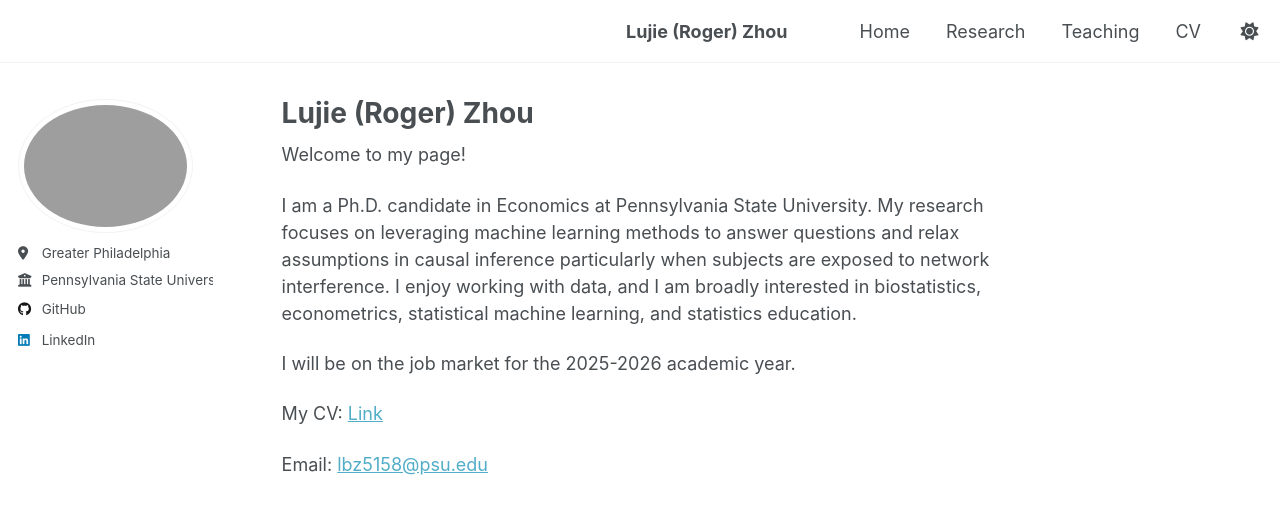
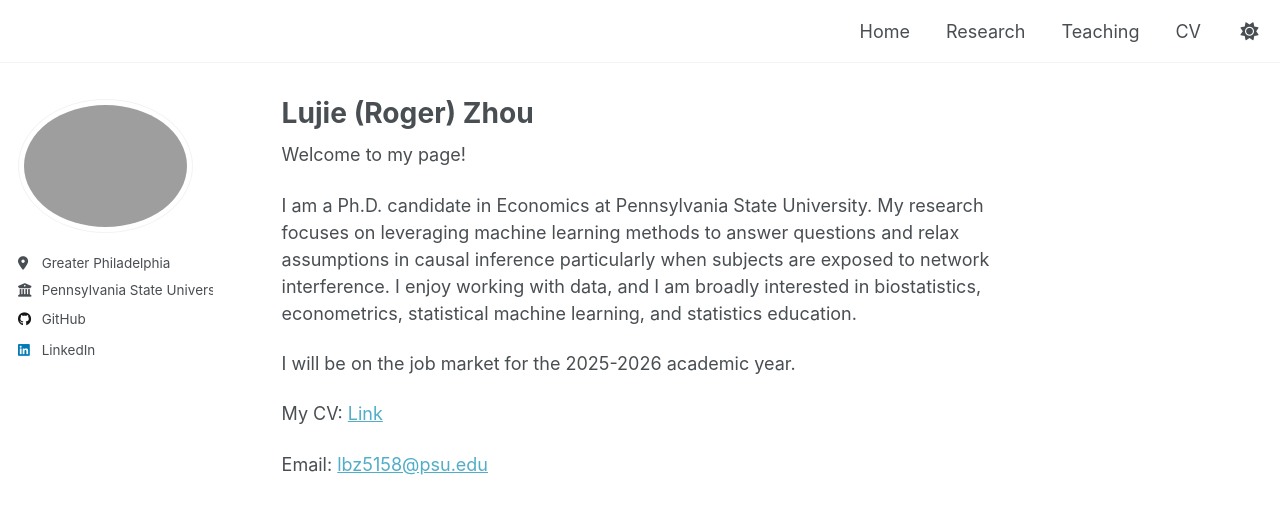
Before and after one commit to lbz5158/lujiezhou.github.io, a Jekyll site: the page built from _pages/about.md, in a window 1280 px wide. Shown: the top 514 px of the page. Built offline with Jekyll 4.4.1, drawn with Linux system fonts in a browser that asks for light colours.

Commit message:
Update _config.yml

```diff
--- a/_config.yml
+++ b/_config.yml
@@ -9,9 +9,9 @@
 # Basic Site Settings
 locale                   : "en-US"
 site_theme               : "default"
-title                    : "Lujie (Roger) Zhou"
+title                    : ""
 title_separator          : ""
-name                     : #&name "Your Name"
+name                     : “Lujie” #&name "Your Name"
 description              : &description "personal description"
 url                      : https://lbz5158.github.io/ # the base hostname & protocol for your site e.g. "https://[your GitHub username].github.io" or if you already have some other page hosted on Github then use "https://[your GitHub username].github.io/[Your Repo Name]"
 baseurl                  : "" # the subpath of your site, e.g. "/blog"
@@ -23,9 +23,9 @@ repository               : "lbz5158/lbz5158.github.io"
 author:
   # Biographic information
   avatar           : "Zhou_Roger.jpg"
-  name             : " " #"Lujie (Roger) Zhou"
+  name             : #"Lujie (Roger) Zhou"
   pronouns         : # example: "she/her"
-  bio              : #"Ph.D. Candidate in Economics"
+  bio              : " " #"Ph.D. Candidate in Economics"
   location         : "Greater Philadelphia"
   employer         : "Pennsylvania State University"
   uri              : # URL
```
